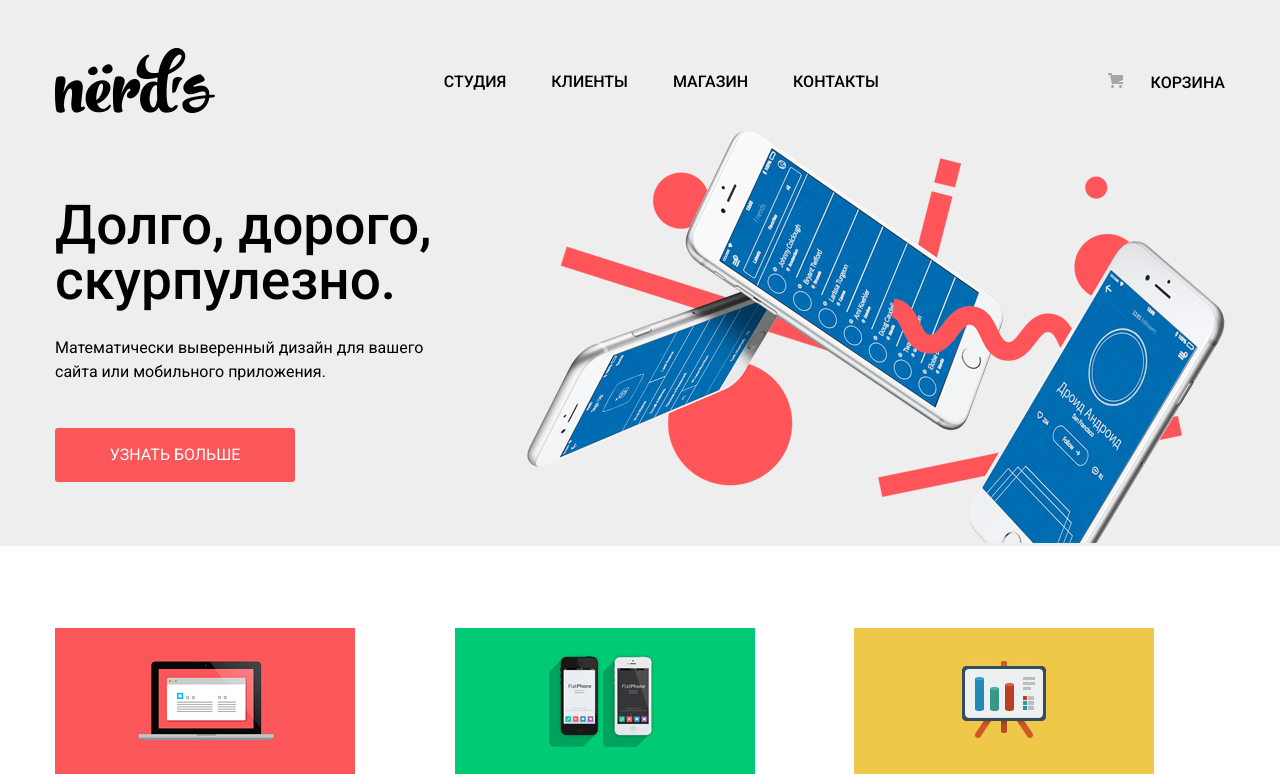
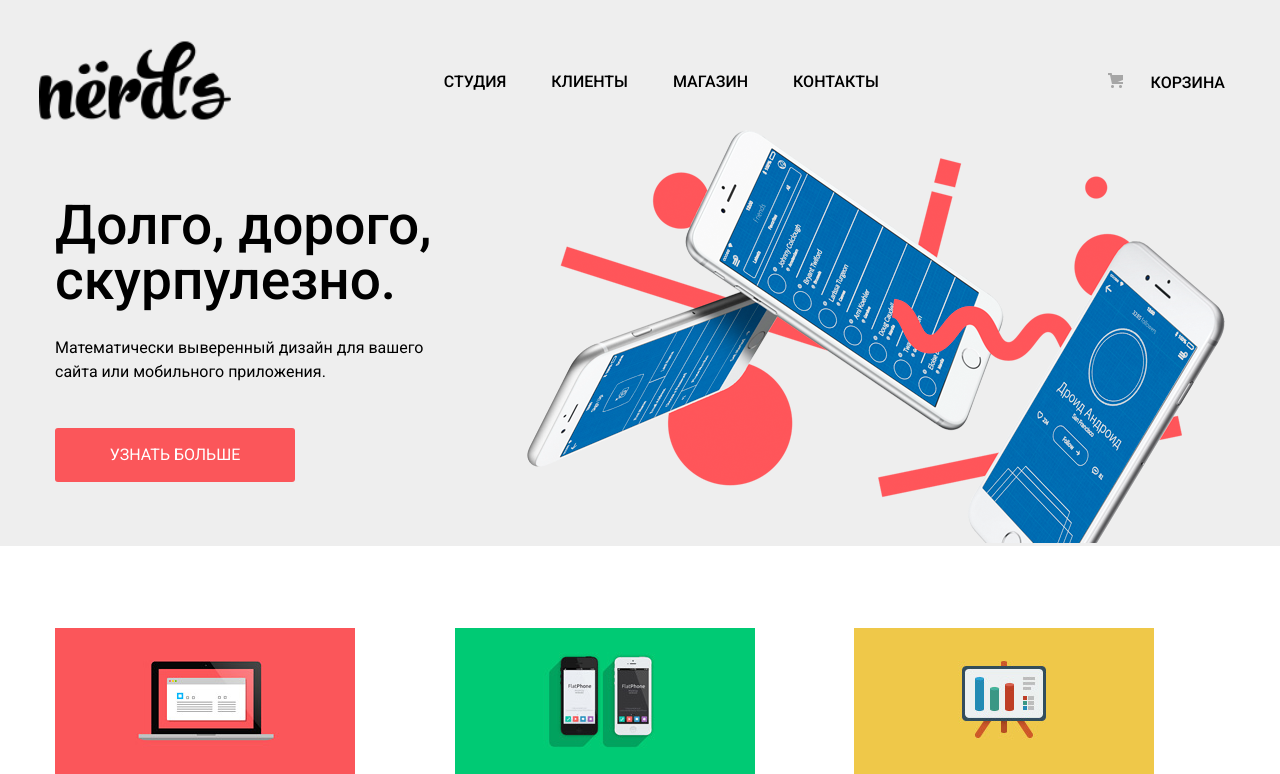
Before and after one commit to strel9/nerds, a plain HTML site: page index.html in a window 1280 px wide. In both pictures the pointer is over the picture 135 px from the left and 80 px from the top of the page. Shown: the top 774 px of the page. Drawn offline with Linux system fonts and the light colour scheme.

Commit message:
customers logog

```diff
--- a/styles/style.css
+++ b/styles/style.css
@@ -29,7 +29,8 @@ a {
   justify-content: space-between;
   align-items: center;
 }
-.nr-top-logo {
+.nr-top-logo:hover {
+  transform: scale(1.2); /* Увеличиваем масштаб */
 }
 .nr-top-menu {
   display: flex;
@@ -236,7 +237,7 @@ a {
   display: flex;
   align-items: center;
 }
-.nr-customers a img:hover{
+.nr-customers a img:hover {
   transform: scale(1.2); /* Увеличиваем масштаб */
 }
 
```
